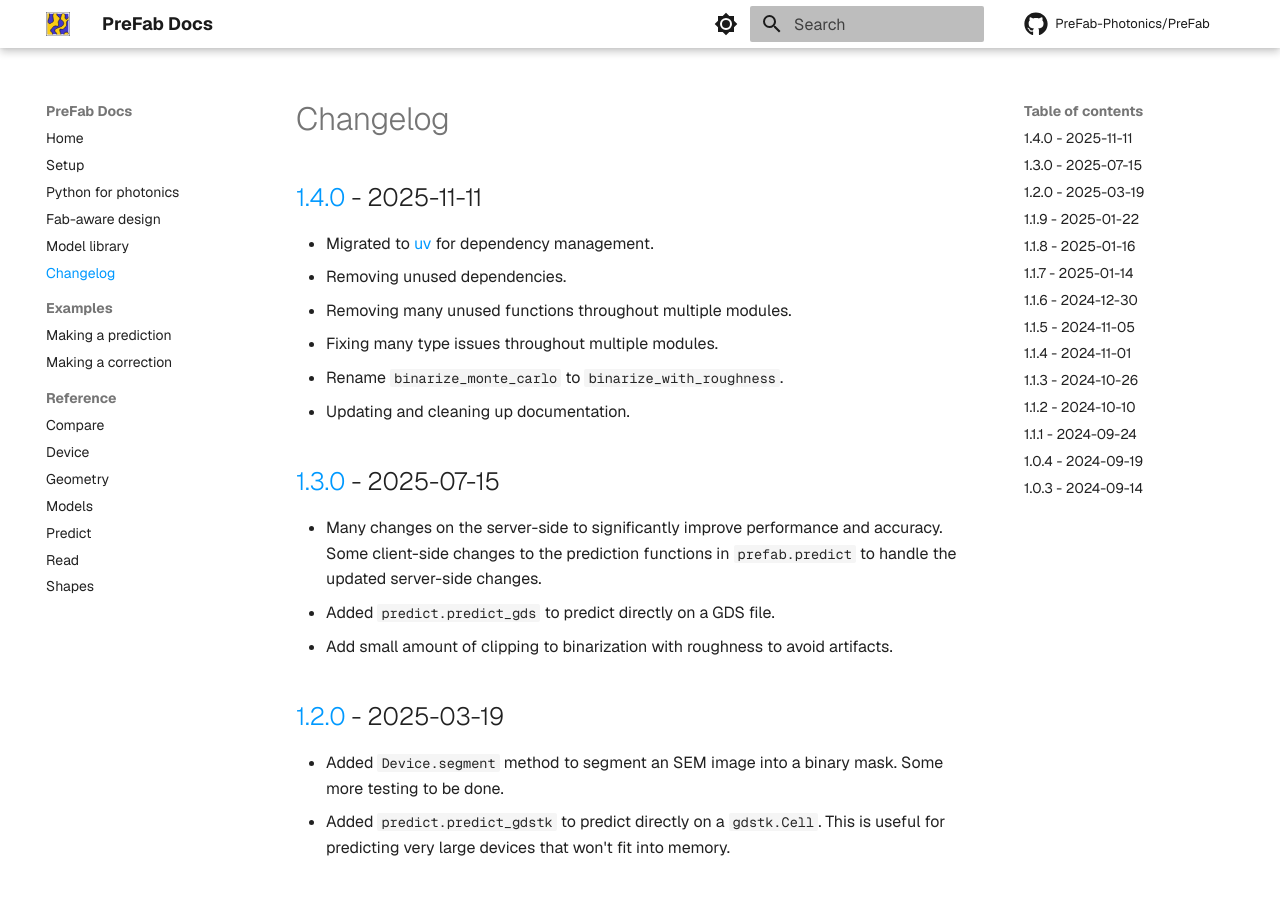
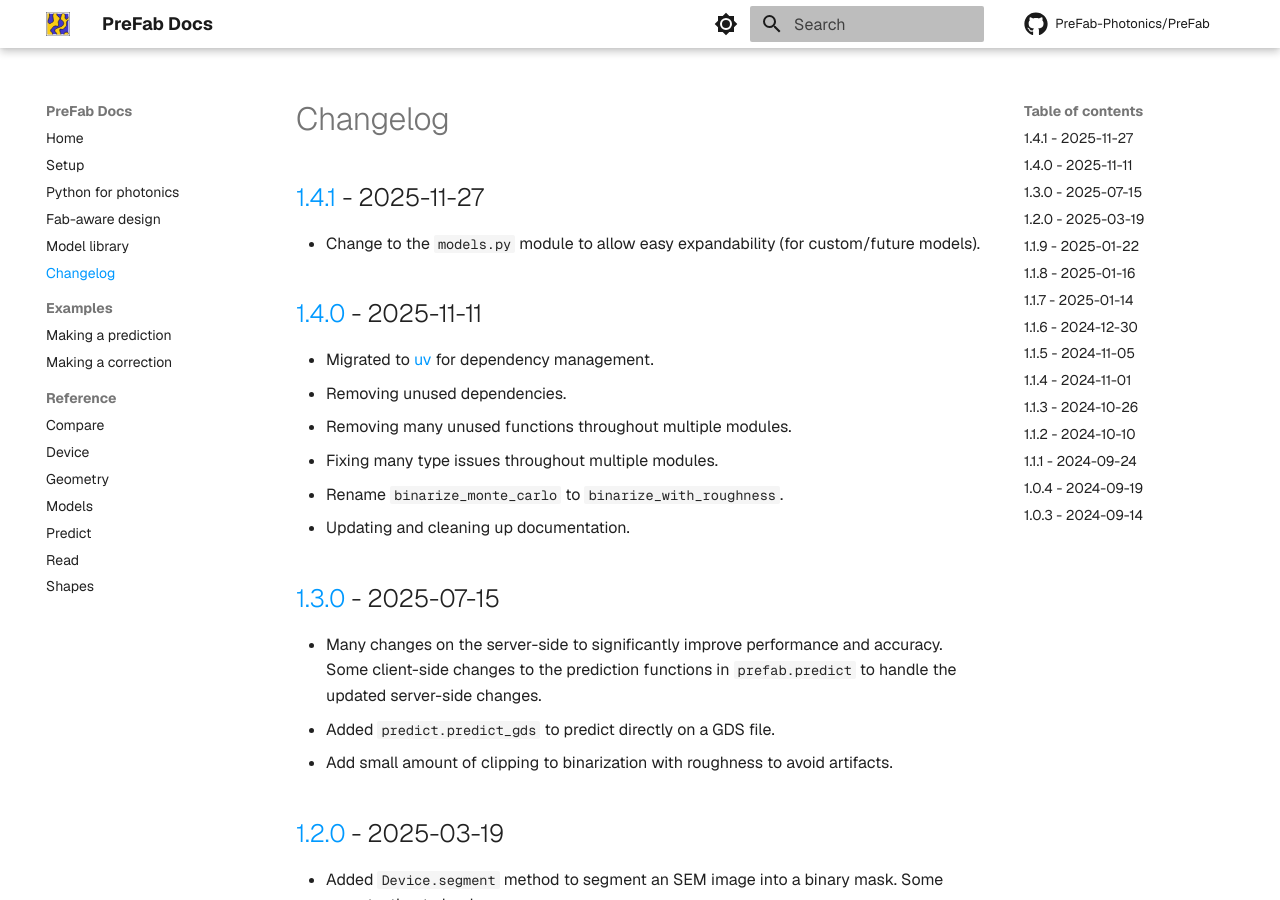
Before and after one commit to PreFab-Photonics/PreFab, an MkDocs documentation site: the page built from docs/CHANGELOG.md, in a window 1280 px wide and 900 px high. Built offline with MkDocs 1.6.1 and Material for MkDocs 9.7.7, drawn with Linux system fonts in a browser that asks for light colours; comment, search, counter and statistics services are not loaded.

Commit message:
Bump v1.4.1

```diff
--- a/docs/CHANGELOG.md
+++ b/docs/CHANGELOG.md
@@ -1,4 +1,8 @@
 # Changelog
+
+## [1.4.1](https://github.com/PreFab-Photonics/PreFab/releases/tag/v1.4.1) - 2025-11-27
+
+- Change to the `models.py` module to allow easy expandability (for custom/future models).
 
 ## [1.4.0](https://github.com/PreFab-Photonics/PreFab/releases/tag/v1.4.0) - 2025-11-11
 
--- a/prefab/__init__.py
+++ b/prefab/__init__.py
@@ -5,7 +5,7 @@ Usage:
     import prefab as pf
 """
 
-__version__ = "1.4.0"
+__version__ = "1.4.1"
 
 from . import compare, geometry, predict, read, shapes
 from .device import BufferSpec, Device
```
